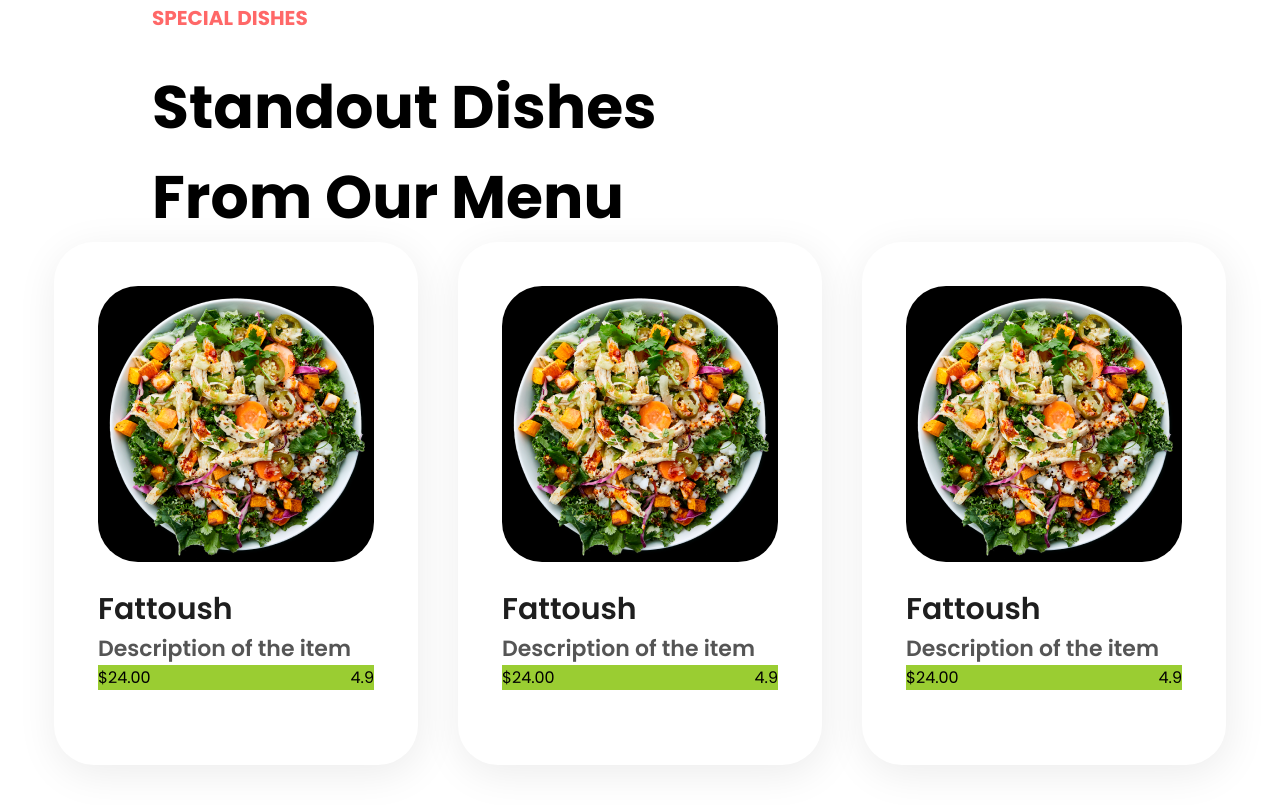
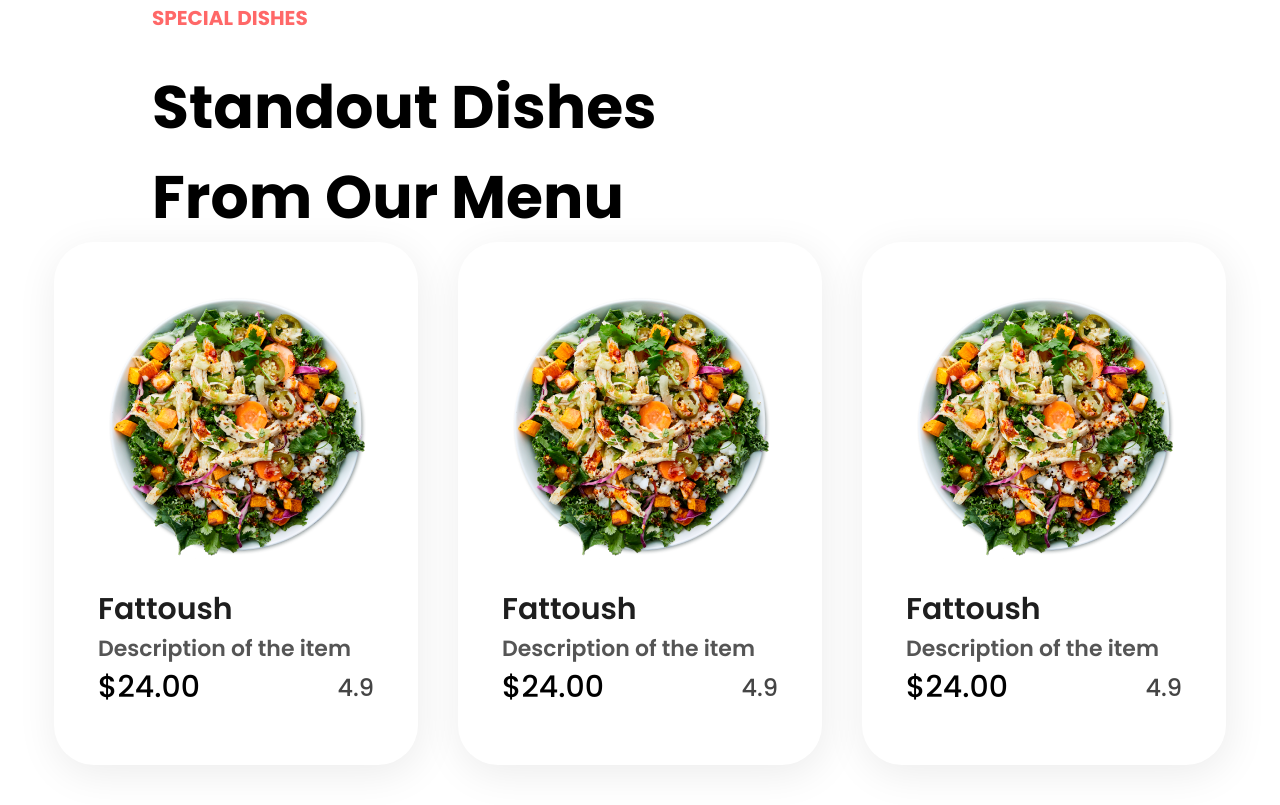
Before and after one commit to frontendvidu/Restaurant_website, a plain HTML site: page index.html in a window 1280 px wide. Shown: the part 1793-2598 px from the top of the page. Drawn offline with Linux system fonts and the light colour scheme.

Commit message:
styling #special_dishes

```diff
--- a/styles.css
+++ b/styles.css
@@ -228,7 +228,6 @@ header nav a {
 
 .dishes span {
   width: 100%;
-  background-color: black;
   display: flex;
   align-items: center;
   justify-content: center;
@@ -241,7 +240,16 @@ header nav a {
   align-items: center;
   justify-content: space-between;
   width: 100%;
-  background-color: yellowgreen;
 }
 
-.dishes .prices;
+.dishes .prices p:nth-child(1) {
+  font-weight: 500;
+  font-size: 30px;
+  color: rgba(0, 0, 0, 1);
+}
+
+.dishes .prices p:nth-child(2) {
+  font-weight: 500;
+  font-size: 24px;
+  color: rgba(69, 69, 69, 1);
+}
```
